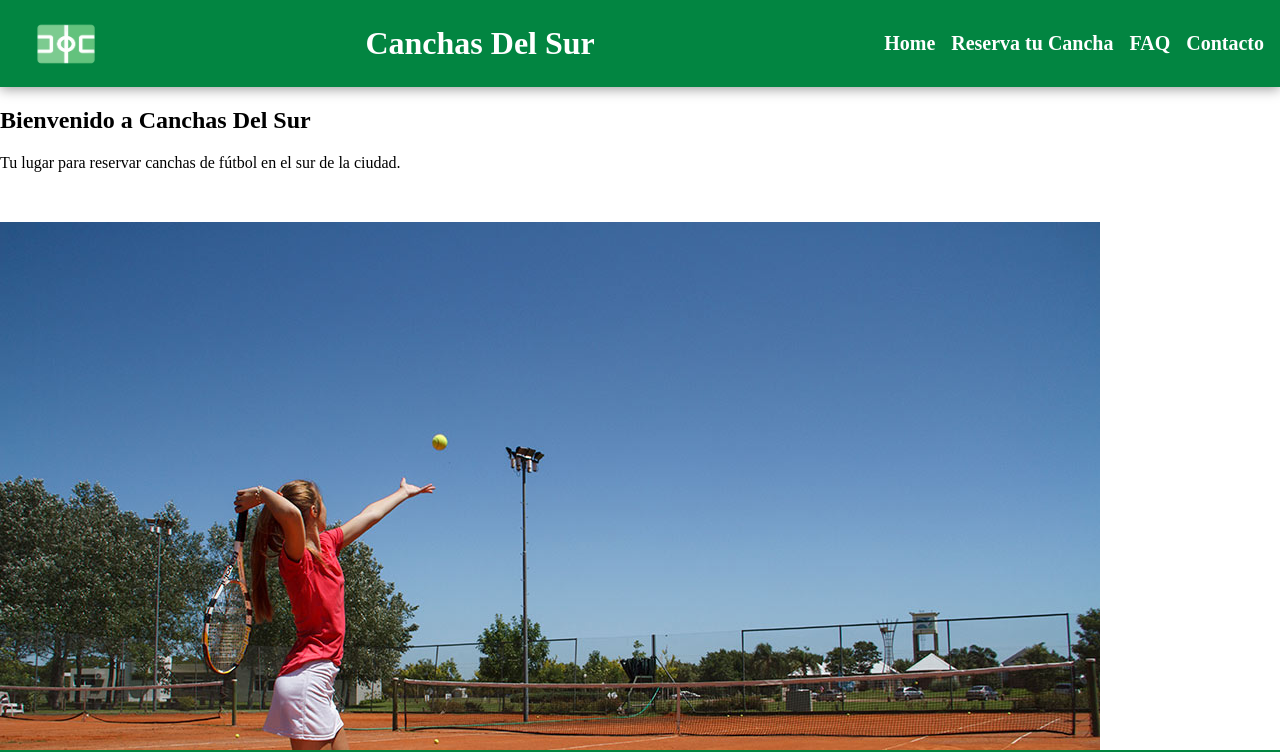
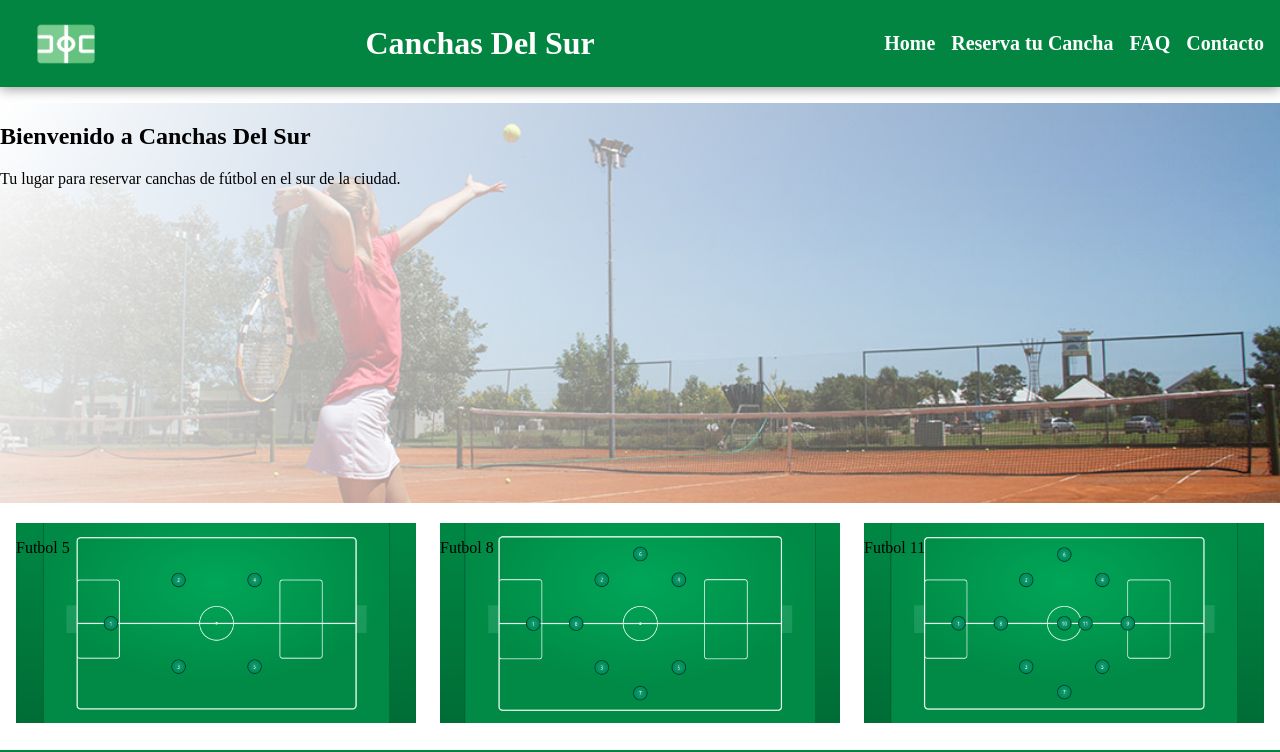
Before and after one commit to matiasberoisa/canchas-del-sur, a plain HTML site: page canchas-del-sur/index.html in a window 1280 px wide. Shown: the top 752 px of the page. Drawn offline with Linux system fonts and the light colour scheme.

Commit message:
carrusel bonito

```diff
--- a/canchas-del-sur/css/style.css
+++ b/canchas-del-sur/css/style.css
@@ -57,10 +57,26 @@ body {
     color: white;
 }
 
+.bienvenida {
+    position: relative;
+}
+.bienvenida img {
+    width: 100%;
+    height: 400px;
+    object-fit: cover;  }
+
+.bienvenida .titulo {
+    position: absolute;
+    top: 0;
+    z-index: 1;
+    background: linear-gradient(128deg, white, transparent);
+    width: 100%;
+    height: 100%;
+}
+
 .carrusel {
     width: 100%;
-    height: auto;
-    margin: 50px auto 0;
+
 }
 
 .carrusel ul {
@@ -93,15 +109,19 @@ body {
     45% {
         margin-left: -100%;
     }
+
     50% {
         margin-left: -200%;
     }
+
     70% {
         margin-left: -200%;
     }
-      75% {
+
+    75% {
         margin-left: -300%;
     }
+
     100% {
         margin-left: -300%;
     }
--- a/canchas-del-sur/index.html
+++ b/canchas-del-sur/index.html
@@ -22,9 +22,12 @@
         </nav>
     </header>
     <main>
-        <article id="home">
-            <h2>Bienvenido a Canchas Del Sur</h2>
-            <p>Tu lugar para reservar canchas de fútbol en el sur de la ciudad.</p>
+        <article class="bienvenida" id="home">
+            <section class="titulo">
+                <h2>Bienvenido a Canchas Del Sur</h2>
+                <p>Tu lugar para reservar canchas de fútbol en el sur de la ciudad.</p>
+            </section>
+
             <section class="carrusel">
                 <ul>
                     <li><img src="utils/canchas/futbol.jpg" alt="Cancha 1"></li>
```
